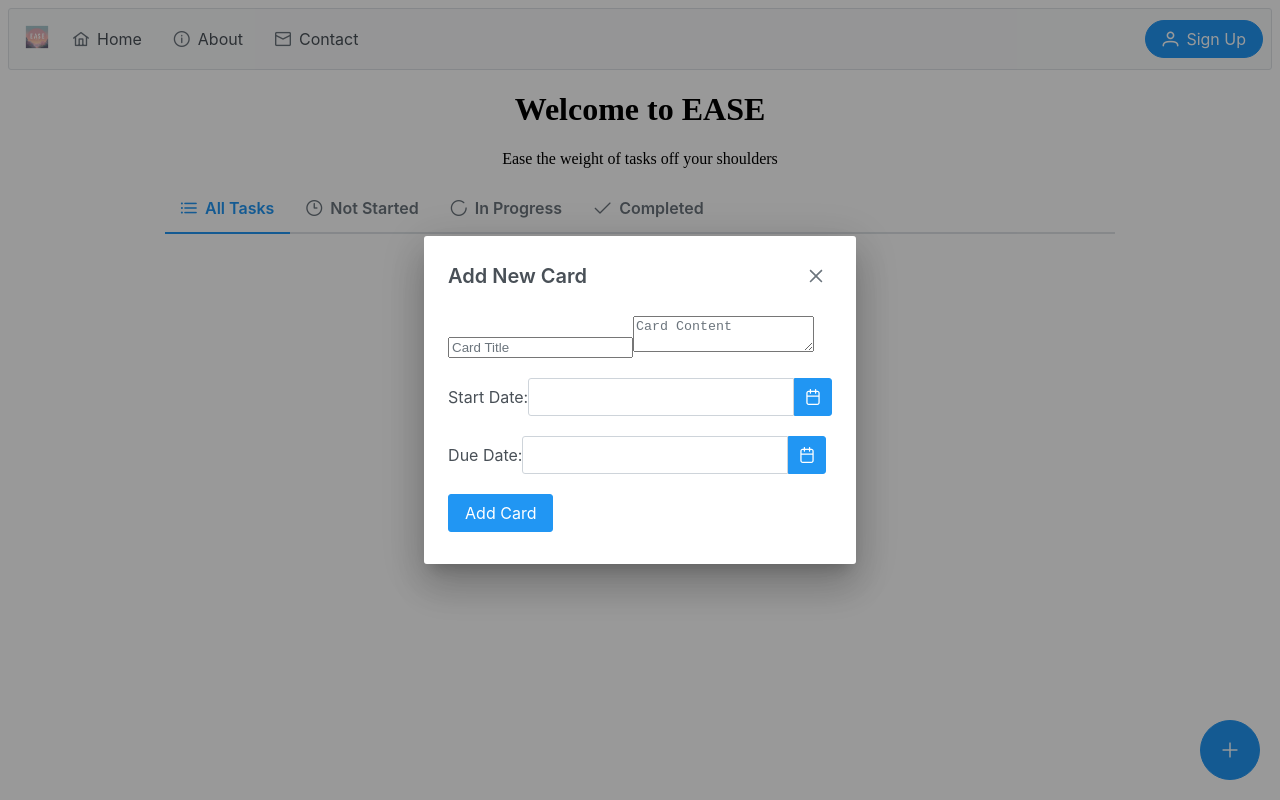
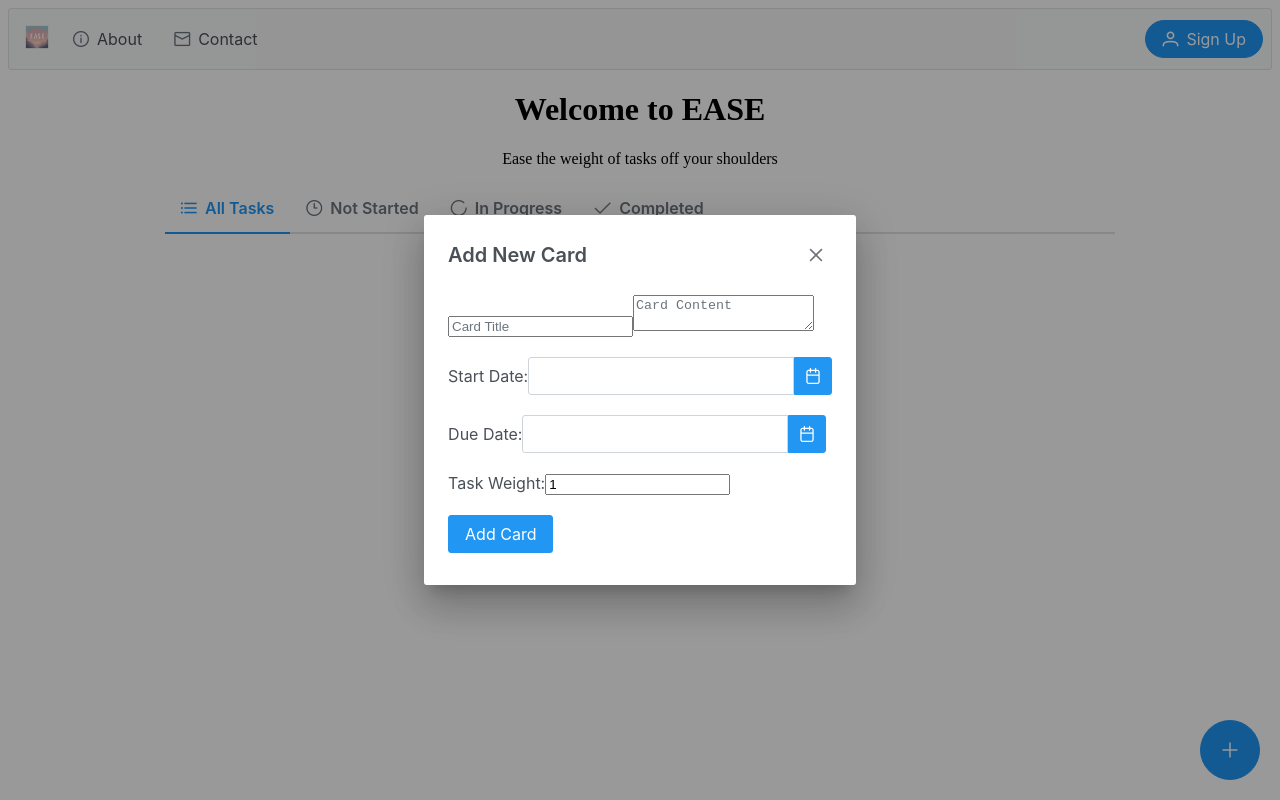
Before and after one commit to MatthewAl2/SASEHACK2024, a React (Create React App) app in the folder frontend/: page / in a window 1280 px wide. Both pictures are taken after a click on the button 1230 px from the left and 750 px from the top of the page. Built offline with nearby package versions, Linux system fonts and the light colour scheme.

Commit message:
updated looks

```diff
--- a/frontend/src/components/card.js
+++ b/frontend/src/components/card.js
@@ -45,6 +45,7 @@ const Card = ({
                                 value={card.title}
                                 onChange={(e) => onContentChange('title', e.target.value)}
                                 style={{ width: '100%', textAlign: 'center' }}
+                                aria-label="Task Title"
                             />
                         ) : (
                             <h3 style={{ textAlign: 'center' }}>{card.title}</h3>
@@ -60,25 +61,27 @@ const Card = ({
                         }}
                     >
                         <div>
-                            {!card.isEditing && (
+                            {!card.isEditing ? (
                                 <Button
                                     label="Edit"
                                     icon="pi pi-pencil"
                                     onClick={onEditToggle}
+                                    aria-label="Edit Task"
                                 />
-                            )}
-                            {card.isEditing && (
+                            ) : (
                                 <>
                                     <Button
                                         label="Save"
                                         icon="pi pi-check"
                                         onClick={onSave}
+                                        aria-label="Save Task"
                                     />
                                     <Button
                                         label="Cancel"
                                         icon="pi pi-times"
                                         onClick={onCancel}
                                         style={{ marginLeft: '0.5em' }}
+                                        aria-label="Cancel Edit"
                                     />
                                 </>
                             )}
@@ -89,6 +92,7 @@ const Card = ({
                                 icon="pi pi-times"
                                 onClick={onRemove}
                                 className="p-button-danger"
+                                aria-label="Remove Task"
                             />
                         )}
                     </div>
@@ -104,6 +108,7 @@ const Card = ({
                             value={card.content}
                             onChange={(e) => onContentChange('content', e.target.value)}
                             style={{ width: '100%', height: '100px', textAlign: 'center' }}
+                            aria-label="Task Content"
                         />
                     ) : (
                         <p className="m-0">{card.content}</p>
@@ -117,6 +122,7 @@ const Card = ({
                             }}
                             placeholder="Select Status"
                             style={{ width: '100%' }}
+                            aria-label="Task Status"
                         />
                     </div>
                     {/* Display Start Date and Due Date */}
@@ -129,6 +135,7 @@ const Card = ({
                                         value={card.startDate}
                                         onChange={(e) => onContentChange('startDate', e.value)}
                                         showIcon
+                                        aria-label="Start Date"
                                     />
                                 </div>
                                 <div>
@@ -137,7 +144,29 @@ const Card = ({
                                         value={card.dueDate}
                                         onChange={(e) => onContentChange('dueDate', e.value)}
                                         showIcon
+                                        aria-label="Due Date"
                                     />
+                                </div>
+                                {/* Editable Task Weight */}
+                                <div style={{ marginTop: '10px' }}>
+                                    <label>Task Weight:</label>
+                                    <input
+                                        type="number"
+                                        value={card.weight}
+                                        onChange={(e) => {
+                                            const weightValue = Math.min(Math.max(Number(e.target.value), 1), 25); // Ensure within bounds
+                                            onContentChange('weight', weightValue);
+                                        }}
+                                        min="1" // Set a minimum value
+                                        max="25" // Set a maximum value
+                                        style={{ width: '100%' }}
+                                        aria-label="Task Weight"
+                                    />
+                                    {card.weight < 1 || card.weight > 25 ? (
+                                        <span style={{ color: 'red', fontSize: '0.8em' }}>
+                                            Weight must be between 1 and 25.
+                                        </span>
+                                    ) : null}
                                 </div>
                             </>
                         ) : (
--- a/frontend/src/components/homepage.js
+++ b/frontend/src/components/homepage.js
@@ -22,6 +22,7 @@ export default function Home() {
     const [displayDialog, setDisplayDialog] = useState(false);
     const [startDate, setStartDate] = useState(null);
     const [dueDate, setDueDate] = useState(null);
+    const [taskWeight, setTaskWeight] = useState(1); // Default weight
 
     useEffect(() => {
         localStorage.setItem('cards', JSON.stringify(cards));
@@ -84,13 +85,15 @@ export default function Home() {
                 completed: false,
                 status: 'Not Started',
                 startDate: startDate,
-                dueDate: dueDate
+                dueDate: dueDate,
+                weight: taskWeight // Add weight to the new card
             };
             setCards([...cards, newCard]);
             setNewCardTitle('');
             setNewCardContent('');
-            setStartDate(null);  // Reset start date
-            setDueDate(null);     // Reset due date
+            setStartDate(null);
+            setDueDate(null);
+            setTaskWeight(1); // Reset task weight
             setDisplayDialog(false);
         }
     };
@@ -110,7 +113,6 @@ export default function Home() {
     };
 
     const items = [
-        { label: 'Home', icon: 'pi pi-home' },
         { label: 'About', icon: 'pi pi-info-circle' },
         { label: 'Contact', icon: 'pi pi-envelope' }
     ];
@@ -156,6 +158,7 @@ export default function Home() {
                             <div key={card.id} style={{ margin: '10px' }}>
                                 <Card
                                     card={card}
+                                    weight={card.weight} // Pass the weight to the Card
                                     onEditToggle={() => toggleEdit(card.id)}
                                     onSave={() => saveCard(card.id)}
                                     onCancel={() => toggleEdit(card.id)}
@@ -175,6 +178,7 @@ export default function Home() {
                         <div key={card.id} style={{ margin: '10px' }}>
                             <Card
                                 card={card}
+                                weight={card.weight} // Pass the weight to the Card
                                 onEditToggle={() => toggleEdit(card.id)}
                                 onSave={() => saveCard(card.id)}
                                 onCancel={() => toggleEdit(card.id)}
@@ -279,6 +283,18 @@ export default function Home() {
                     showIcon
                 />
             </div>
+
+            {/* Task Weight Input */}
+            <div style={{ marginTop: '20px' }}>
+                <label htmlFor="taskWeight">Task Weight:</label>
+                <input
+                    type="number"
+                    id="taskWeight"
+                    value={taskWeight}
+                    onChange={(e) => setTaskWeight(Number(e.target.value))}
+                    min="1" // Optional: Set a minimum value
+                />
+            </div>
         </div>
         <div style={{ marginTop: '20px' }}>
             <Button label="Add Card" onClick={addCard} />
```
Also changed, not shown: frontend/src/styles/home.css (deleted). Lines whose indentation alone changed are shown as unchanged.
